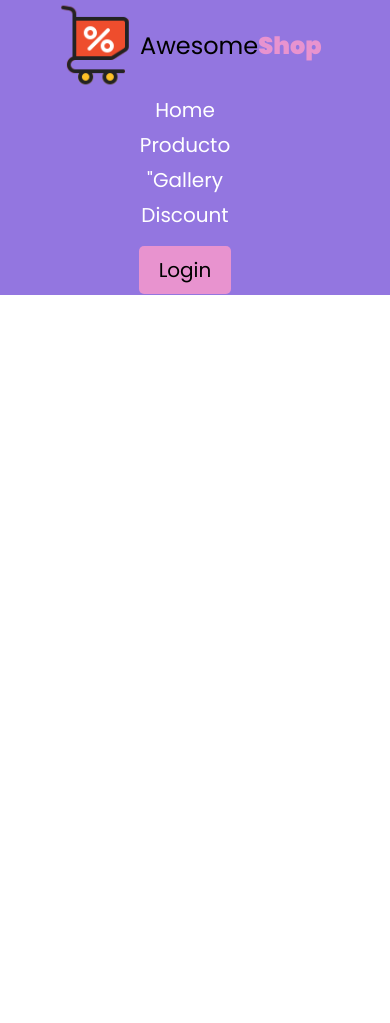
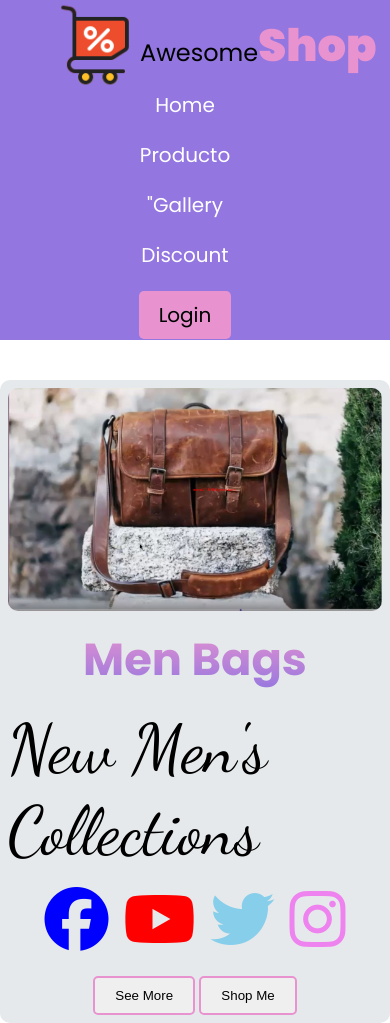
Before and after one commit to Mohammed-Saiful-Islam/awesome-shop, a plain HTML site: page index.html in a window 390 px wide. Before the commit the page ends 844 px from the top, so only its background shows below. Drawn offline with Linux system fonts and the light colour scheme.

Commit message:
nav and header added

```diff
--- a/index.html
+++ b/index.html
@@ -6,10 +6,16 @@
     <meta name="viewport" content="width=device-width, initial-scale=1.0">
     <link rel="preconnect" href="https://fonts.googleapis.com">
     <link rel="preconnect" href="https://fonts.gstatic.com" crossorigin>
+    <link rel="preconnect" href="https://fonts.googleapis.com">
+    <link rel="preconnect" href="https://fonts.gstatic.com" crossorigin>
+    <link href="https://fonts.googleapis.com/css2?family=Dancing+Script:wght@400..700&display=swap" rel="stylesheet">
     <link rel="stylesheet" href="styles/styles.css">
     <link rel="stylesheet" href="styles/responsive.css">
     <link rel="shortcut icon" href="favicon/bag.png" type="image/x-icon">
     <title>Awesome Shop</title>
+    <link rel="stylesheet" href="https://cdnjs.cloudflare.com/ajax/libs/font-awesome/6.5.1/css/all.min.css"
+        integrity="sha512-DTOQO9RWCH3ppGqcWaEA1BIZOC6xxalwEsw9c2QQeAIftl+Vegovlnee1c9QX4TctnWMn13TZye+giMm8e2LwA=="
+        crossorigin="anonymous" referrerpolicy="no-referrer" />
 </head>
 <header class="header">
     <!-- navbar section starts here -->
@@ -31,7 +37,27 @@
     <!-- navbar section ends here -->
 </header>
 <main>
-
+    <!-- banner section starts here -->
+    <section class="banner-section">
+        <div class="text-container">
+            <h1 class="banner-heading">Men Bags</h1>
+            <p id="collections">New Men's Collections</p>
+            <div class="icons">
+                <span><i style="color: blue;" class="fa-brands fa-facebook"></i></span>
+                <span><i style="color:red ;" class="fa-brands fa-youtube"></i></span>
+                <span><i style="color: skyblue;" class="fa-brands fa-twitter"></i></span>
+                <span><i style="color: violet;" class="fa-brands fa-instagram"></i></span>
+            </div>
+            <div>
+                <button class="common-button">See More</button>
+                <button class="common-button">Shop Me</button>
+            </div>
+        </div>
+        <div class="banner-image-container">
+            <img src="images/bag-picture.png" alt="">
+        </div>
+    </section>
+    <!-- banner section ends here -->
 </main>
 <footer>
 
--- a/styles/responsive.css
+++ b/styles/responsive.css
@@ -1,14 +1,30 @@
 @media screen and (max-width:576px) {
 
-    .header-section,
+    .header-section {
+        flex-direction: column;
+        margin-left: 50px;
+    }
+
     .items-container {
         flex-direction: column;
         margin-left: 50px;
-        gap: 5px;
+        gap: 20px;
     }
 
-    .login-button {
-        margin-top: 10px;
+    .banner-section {
+        flex-direction: column;
+        margin-top: 40px;
+        gap: 15px;
+    }
+
+    .text-container {
+        width: 100%;
+        order: 2;
+    }
+
+    .banner-image-container {
+        width: 100%;
+        order: 1;
     }
 
 }
--- a/styles/styles.css
+++ b/styles/styles.css
@@ -1,5 +1,10 @@
 @import url("https://fonts.googleapis.com/css2?family=Poppins:ital,wght@0,100;0,200;0,300;0,400;0,500;0,600;0,700;0,800;0,900;1,100;1,200;1,300;1,400;1,500;1,600;1,700;1,800;1,900&display=swap");
 
+
+/*
+@import url("https://fonts.googleapis.com/css2?family=Dancing+Script:wght@400..700&display=swap") */
+
+/* shared styles */
 * {
     padding: 0;
     margin: 0;
@@ -72,3 +77,80 @@ body {
     border-radius: 5px;
     color: black;
 }
+
+/* banner section starts */
+.banner-section {
+    max-width: 1250px;
+    margin: 0 auto;
+    /* background-color: lightgreen; */
+    /* border: 2px solid blue; */
+    min-height: 400px;
+    display: flex;
+    background-color: #e6e9eb;
+    margin-top: 3%;
+    border-radius: 10px;
+    padding: 2%;
+}
+
+.text-container {
+    /* border: 2px solid green; */
+    width: 50%;
+    display: flex;
+    flex-direction: column;
+    align-items: center;
+    justify-content: center;
+    gap: 15px;
+}
+
+.banner-image-container {
+    /* border: 2px solid violet; */
+    width: 50%;
+}
+
+.banner-image-container img {
+    width: 100%;
+    height: 100%;
+    display: block;
+    margin: 0 auto;
+    margin: 0 auto;
+    object-fit: cover;
+    border-radius: 10px;
+}
+
+.text-container h1,
+p,
+span {
+    font-size: 2.8rem;
+}
+
+.banner-heading {
+    background: linear-gradient(to bottom, #e893cf, #9376e0);
+    background-clip: text;
+    color: transparent;
+    font-size: 3.75rem;
+}
+
+#collections {
+    font-family: "Dancing Script", cursive;
+    font-size: 4.25rem;
+}
+
+.fa-brands {
+    font-size: 4rem;
+}
+
+.icons {
+    width: 100%;
+    display: flex;
+    /* display: block; */
+    justify-content: center;
+    align-items: center;
+    gap: 15px;
+}
+
+.common-button {
+    padding: 10px 20px;
+    /* color: white; */
+    border: 2px solid #e893cf;
+    border-radius: 5px;
+}
```
Also changed, not shown: images/bag-picture.png (added).
